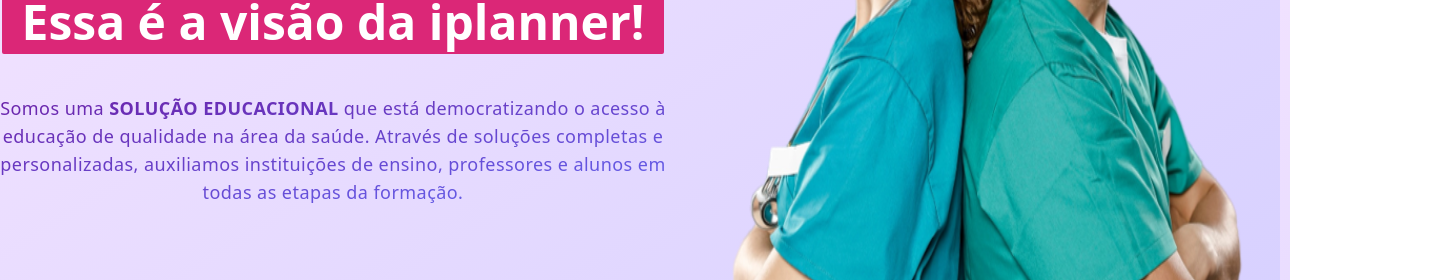
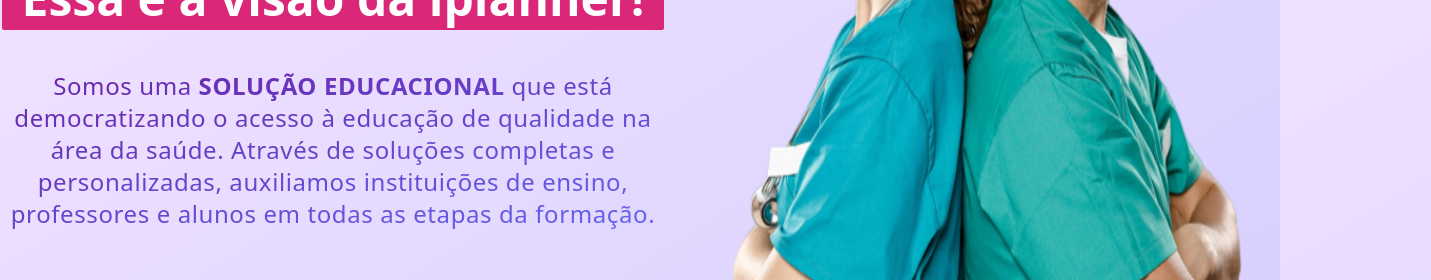
Before and after one commit to CertDevz/iplanner-project, a React (Vite) app: page / in a window 1280 px wide. Shown: the part 2049-2329 px from the top of the page, 1431 px wide, since content can reach past the window. Built offline with nearby package versions, Linux system fonts and the light colour scheme; a web font is replaced by a local one.

Commit message:
ajustments in home

```diff
--- a/src/view/components/iplanner/index.jsx
+++ b/src/view/components/iplanner/index.jsx
@@ -8,7 +8,7 @@
       <div className="flex flex-col items-center">
         <motion.h2
           id="title-iplanner2"
-          className="text-8xl font-medium md:hidden bg-gradient-to-br from-purple-800 to-indigo-500 text-transparent bg-clip-text md:mt-5 p-2 mb-44 -mt-30"
+          className="text-8xl font-medium md:hidden bg-gradient-to-br from-purple-800 to-indigo-500 text-transparent bg-clip-text md:mt-5 mt-96"
           initial={{ opacity: 0, y: -50 }}
           animate={{ opacity: 1, y: 0 }}
           transition={{ duration: 1 }}
@@ -16,16 +16,14 @@
           iplanner
         </motion.h2>
 
-        <div className="max-w-[1250px] -mt-20">
         <motion.img
           src="/medicos-home.png"
           alt="medicos-grup"
-            className="md:h-screen object-cover"
+          className="h-screen object-cover md:max-w-[1250px]"
           initial={{ opacity: 0 }}
           animate={{ opacity: 1 }}
           transition={{ duration: 1, delay: 0.5 }}
         />
-        </div>
       </div>
 
       <div className="flex flex-col items-center ">
--- a/src/view/components/vision/index.jsx
+++ b/src/view/components/vision/index.jsx
@@ -14,7 +14,7 @@
         </h1>
         <motion.p
           ref={ref2}
-          className="text-lg md:mt-10 max-w-[900px] text-center mt-5 tracking-wide bg-gradient-to-br from-purple-800 to-indigo-500 text-transparent bg-clip-text"
+          className="text-lg md:text-2xl md:mt-10 max-w-[900px] text-center mt-5 tracking-wide bg-gradient-to-br from-purple-800 to-indigo-500 text-transparent bg-clip-text"
           initial={{ opacity: 0, y: 50 }}
           animate={inView2 ? { opacity: 1, y: 0 } : {}}
           transition={{ duration: 1 }}
```
Lines whose indentation alone changed are shown as unchanged.
